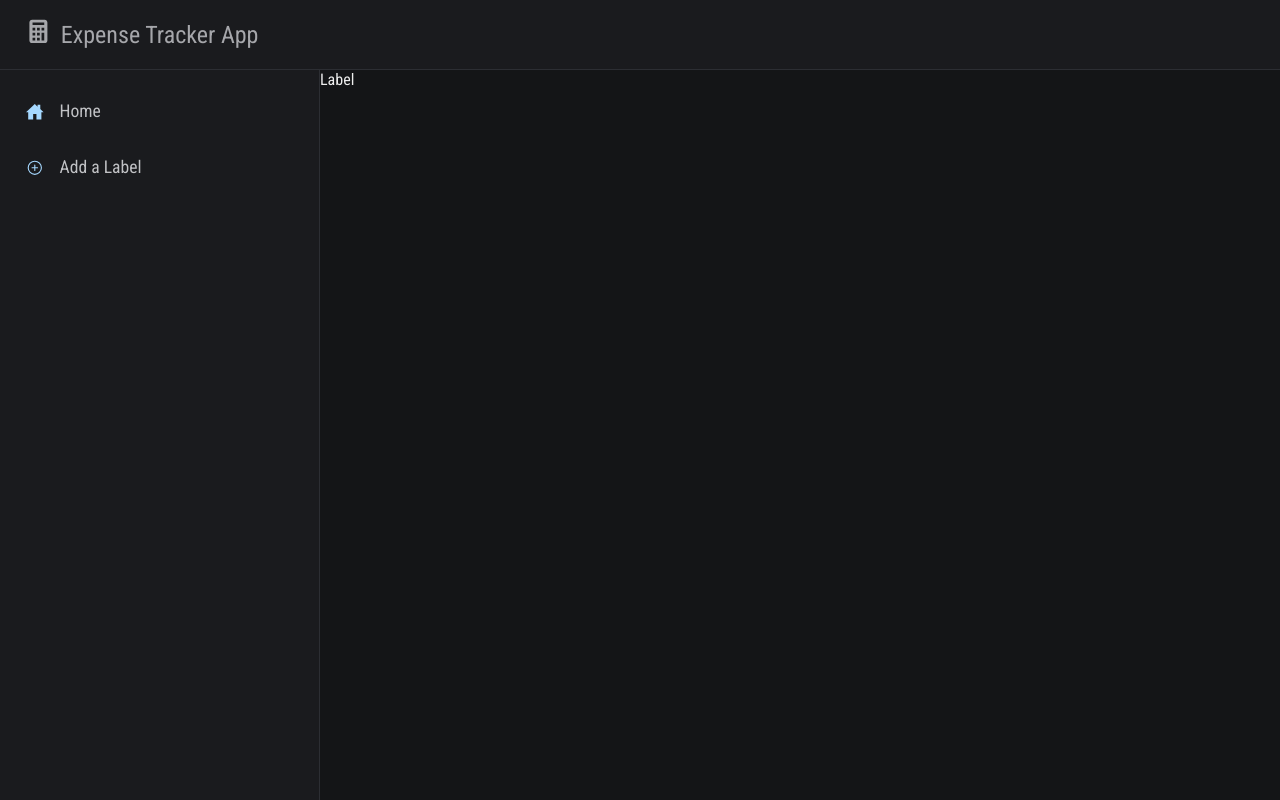
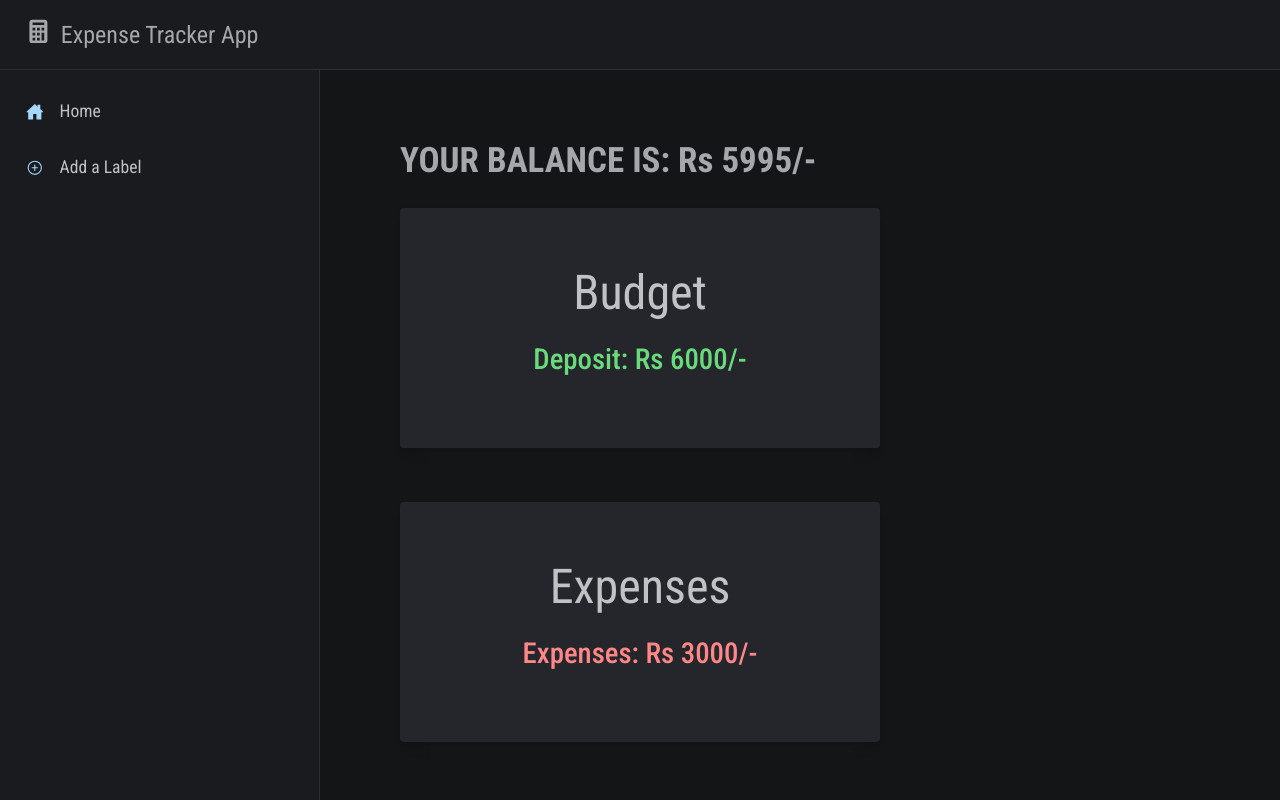
Before and after one commit to ShivaBhattarai404/test, a React (Create React App) app: page /label/djfgjhf in a window 1280 px wide. Shown: the top 800 px of the page. Built offline with nearby package versions, Linux system fonts and the light colour scheme.

Commit message:
Add Label Component to Label Page and Set its action in App.js

```diff
--- a/src/App.js
+++ b/src/App.js
@@ -3,7 +3,7 @@ import Root from "./Pages/Root";
 import Error from "./Pages/Error";
 import Home from "./Pages/Home";
 import NewLabel from "./Pages/NewLabel";
-import Label from "./Pages/Label";
+import Label, {action as labelAction} from "./Pages/Label";
 
 function App() {
   const routes = createBrowserRouter([
@@ -22,7 +22,8 @@ function App() {
         },
         {
           path: "/label/:labelId",
-          element: <Label />
+          element: <Label />,
+          action: labelAction,
         }
       ]
     }
--- a/src/Pages/Label.jsx
+++ b/src/Pages/Label.jsx
@@ -1,9 +1,20 @@
 import React from 'react'
+import { json, useParams } from 'react-router-dom'
+
+import LabelComponent from "../Components/Label/Label";
 
 const Label = () => {
+  const { labelId } = useParams();
   return (
-    <div>Label</div>
+    <LabelComponent id={labelId}/>
   )
 }
 
+
+export const action = async ({params, request:req})=>{
+  const formData = await req.formData();
+  const name = formData.get('name');
+  return json({name: name});
+}
+
 export default Label
```
